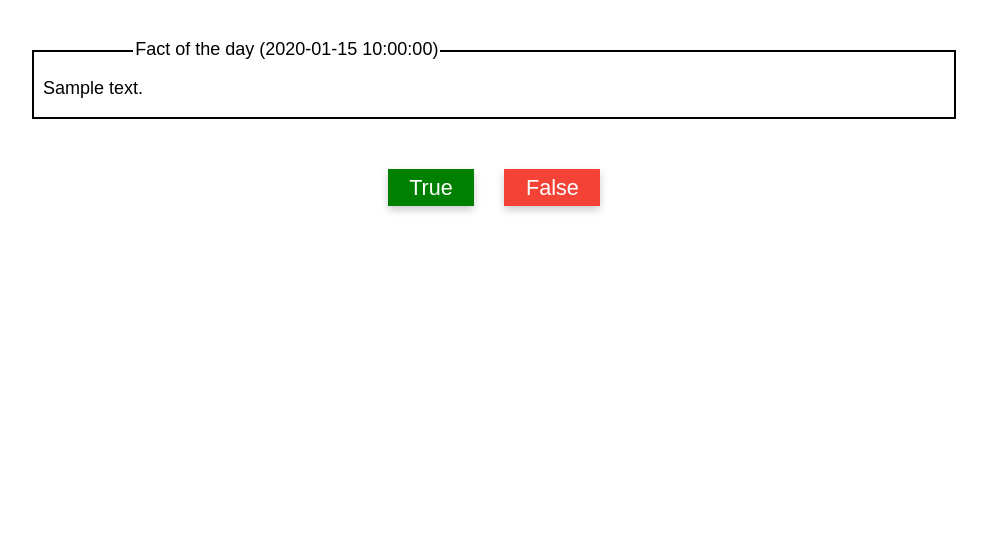
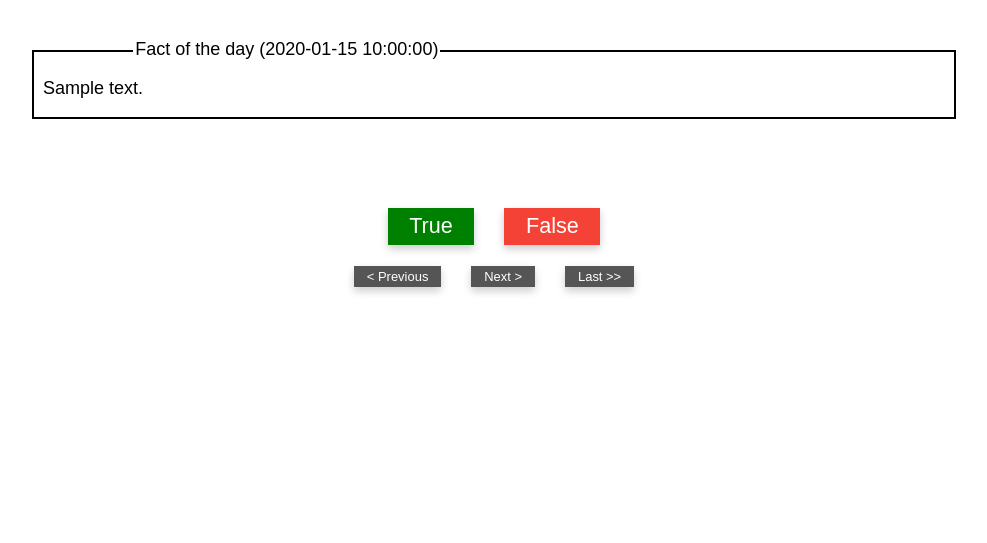
Before and after one commit to pedvide/pedropedia, a FastAPI app: template pedropedia/pedropedia/templates/index.html in a window 1280 px wide. Shown: the part 99-642 px from the top of the page, without its empty margins (146-1133 px from the left). Run offline with FastAPI, Linux system fonts and the light colour scheme; the template is opened without the code that fills it: most values are stand-ins (such as "Sample title", 1, 10 or a date in 2020); data that the repository does not hold is empty; parts of the project's set-up code (start-up, migrations or seed data) failed here and were passed over; some libraries are stand-ins or nearby versions.

Commit message:
add previous, next and last buttons

```diff
--- a/pedropedia/pedropedia/scripts/main.js
+++ b/pedropedia/pedropedia/scripts/main.js
@@ -79,6 +79,25 @@ function getDateContent(date) {
       wrongButton.removeEventListener("click", confetti);
       wrongButton.removeEventListener("click", poopEmoji);
       wrongButton.addEventListener("click", poopEmoji);
+
+      const date = post.date;
+      const today = new Date(date);
+      const prev_date = new Date(new Date(today).setDate(today.getDate() - 1))
+        .toISOString()
+        .slice(0, 10);
+      const next_date = new Date(new Date(today).setDate(today.getDate() + 1))
+        .toISOString()
+        .slice(0, 10);
+
+      document.getElementById("btn-prev").onclick = function (e) {
+        getDateContent(prev_date);
+      };
+      document.getElementById("btn-next").onclick = function (e) {
+        getDateContent(next_date);
+      };
+      document.getElementById("btn-last").onclick = function (e) {
+        getDateContent();
+      };
     }
   };
 
--- a/pedropedia/pedropedia/static/style.css
+++ b/pedropedia/pedropedia/static/style.css
@@ -28,8 +28,18 @@ main {
   margin-left: 1em;
   margin-right: 1em;
   text-align: center;
+  display: flex;
+  flex-direction: column;
 }
 
+#fact-block {
+  height: 6em;
+}
+@media only screen and (max-width: 961px) {
+  #fact-block {
+    height: 30vh;
+  }
+}
 #fact-block article {
   border: 2px solid black;
 }
@@ -77,9 +87,22 @@ div.button-bar {
   justify-content: center;
   margin-top: 2.5em;
 }
+@media only screen and (max-width: 961px) {
+div.button-bar {
+    margin-top: 1em;
+}
+}
 div.button-holder {
   box-shadow: 0 4px 8px 0 rgba(0, 0, 0, 0.2);
   margin: 5px 15px;
+}
+
+ul {
+  list-style-type: none;
+  display: flex;
+  justify-content: center;
+  font-size: 0.6em;
+  padding-left: 0px;
 }
 
 footer {
--- a/pedropedia/pedropedia/templates/index.html
+++ b/pedropedia/pedropedia/templates/index.html
@@ -47,6 +47,27 @@
           </div>
         </div>
       </section>
+      <section>
+        <nav class="nav-dates">
+          <ul>
+            <li>
+                <div class="button-holder" id="btn-prev">
+                    <button class="button">&lt; Previous</button>
+                </div>
+            </li>
+            <li>
+                <div class="button-holder" id="btn-next">
+                    <button class="button">Next &gt;</button>
+                </div>
+            </li>
+            <li>
+                <div class="button-holder" id="btn-last">
+                  <button class="button">Last &gt;&gt;</button>
+                </div>
+            </li>
+          </ul>
+        </nav>
+      </section>
     </main>
     <footer>
       <p>
```
